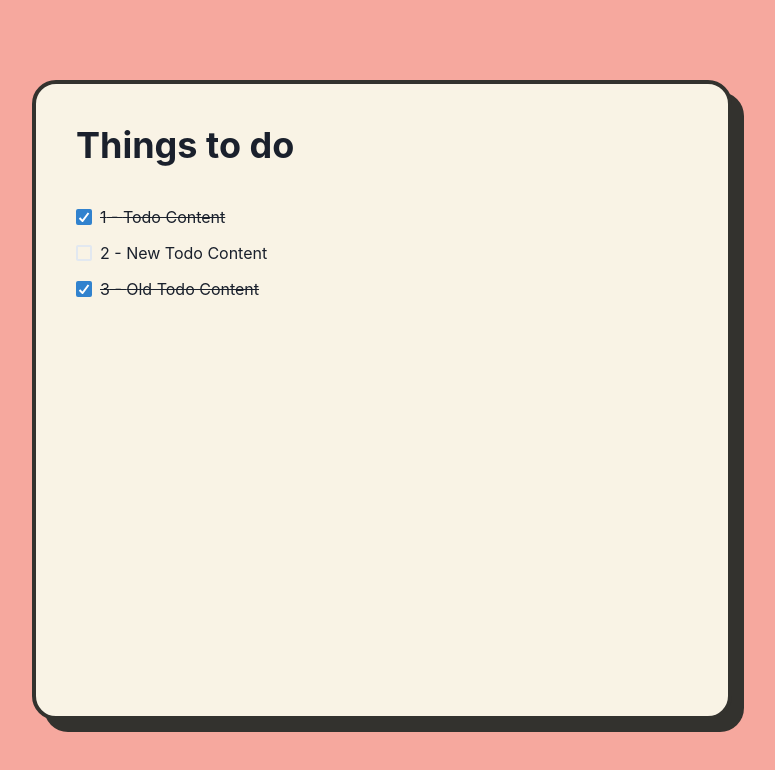
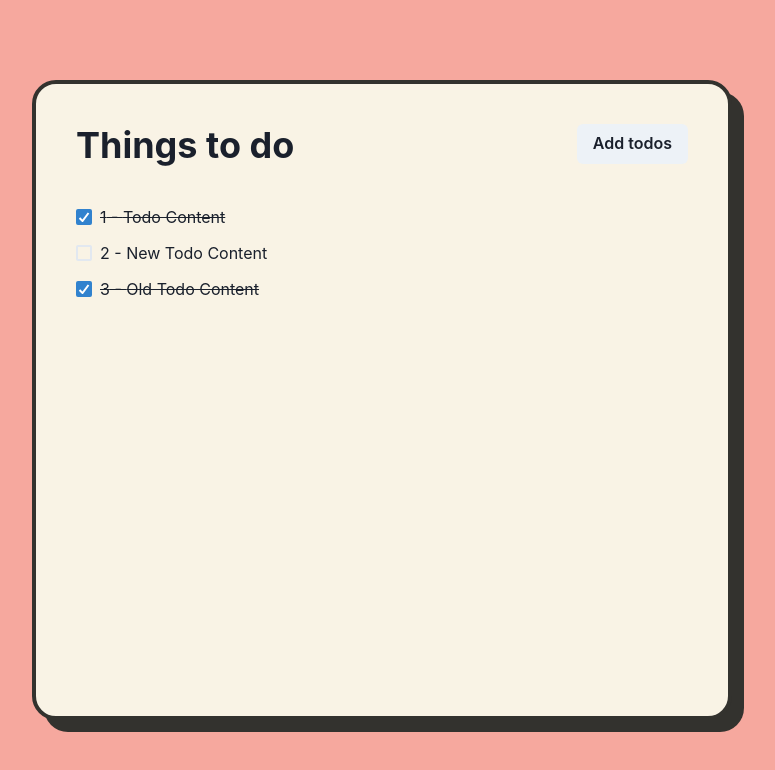
Before and after one commit to danglduy/my-todo, a React (Create React App) app: page / in a window 1280 px wide. Shown: the top 770 px of the page, without its empty margins (258-1033 px from the left). Built offline with nearby package versions, Linux system fonts and the light colour scheme.

Commit message:
Add AddTodo Button UI

```diff
--- a/src/components/Todos/index.tsx
+++ b/src/components/Todos/index.tsx
@@ -1,7 +1,8 @@
-import { Box, Heading, List } from '@chakra-ui/layout';
+import { Box, Flex, Heading, List, Spacer } from '@chakra-ui/layout';
 import { Props } from './types';
 import { withConnect } from './withConnect';
 import TodoItem from '../TodoItem';
+import { Button } from '@chakra-ui/button';
 
 const Todos = ({ todos, updateTodo }: Props) => {
   return (
@@ -15,7 +16,11 @@ const Todos = ({ todos, updateTodo }: Props) => {
       background=" #F9F3E5"
     >
       <Box height="81px">
-        <Heading>Things to do</Heading>
+        <Flex>
+          <Heading>Things to do</Heading>
+          <Spacer />
+          <Button>Add todos</Button>
+        </Flex>
       </Box>
       <List spacing="3">
         {todos.map((todo) => (
```
